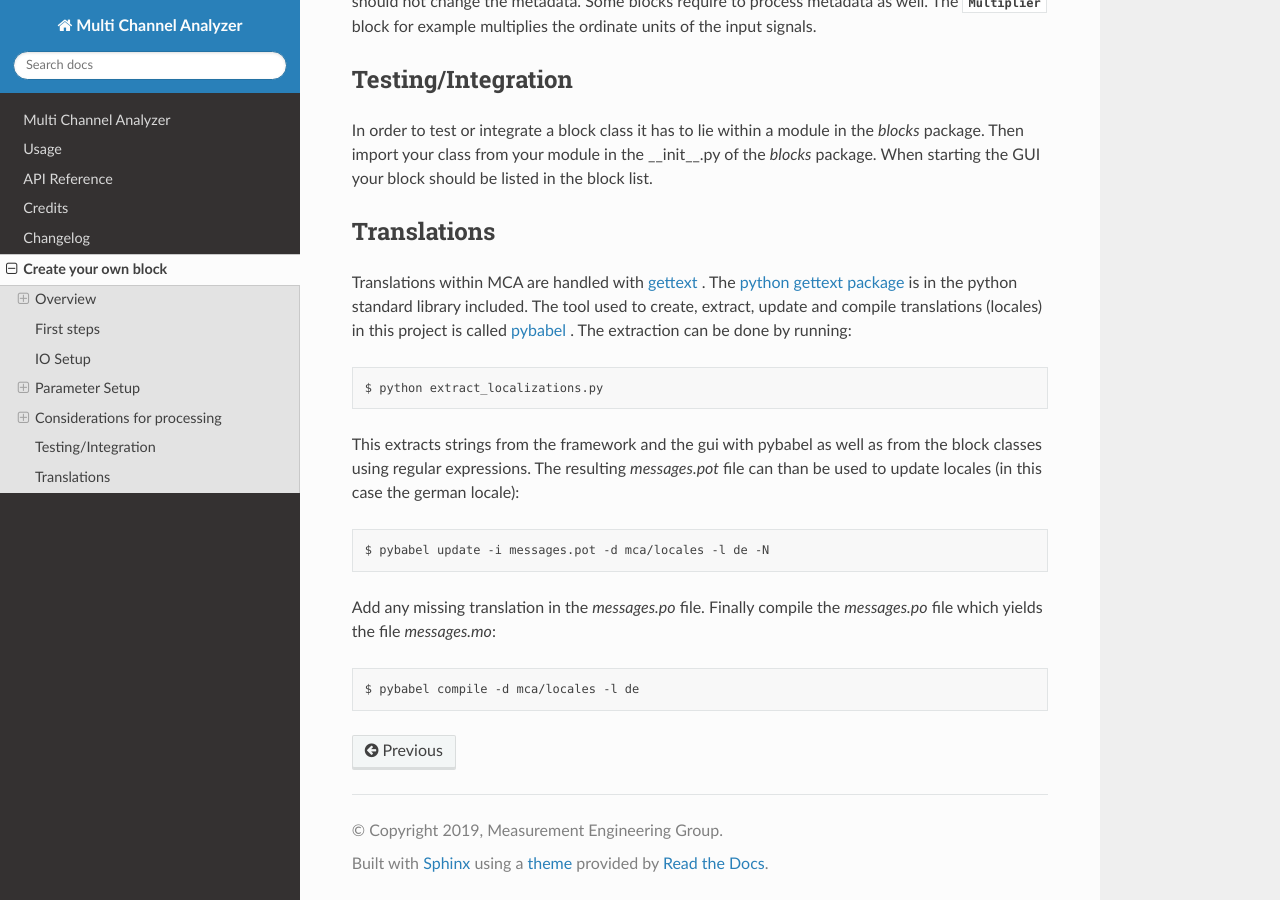
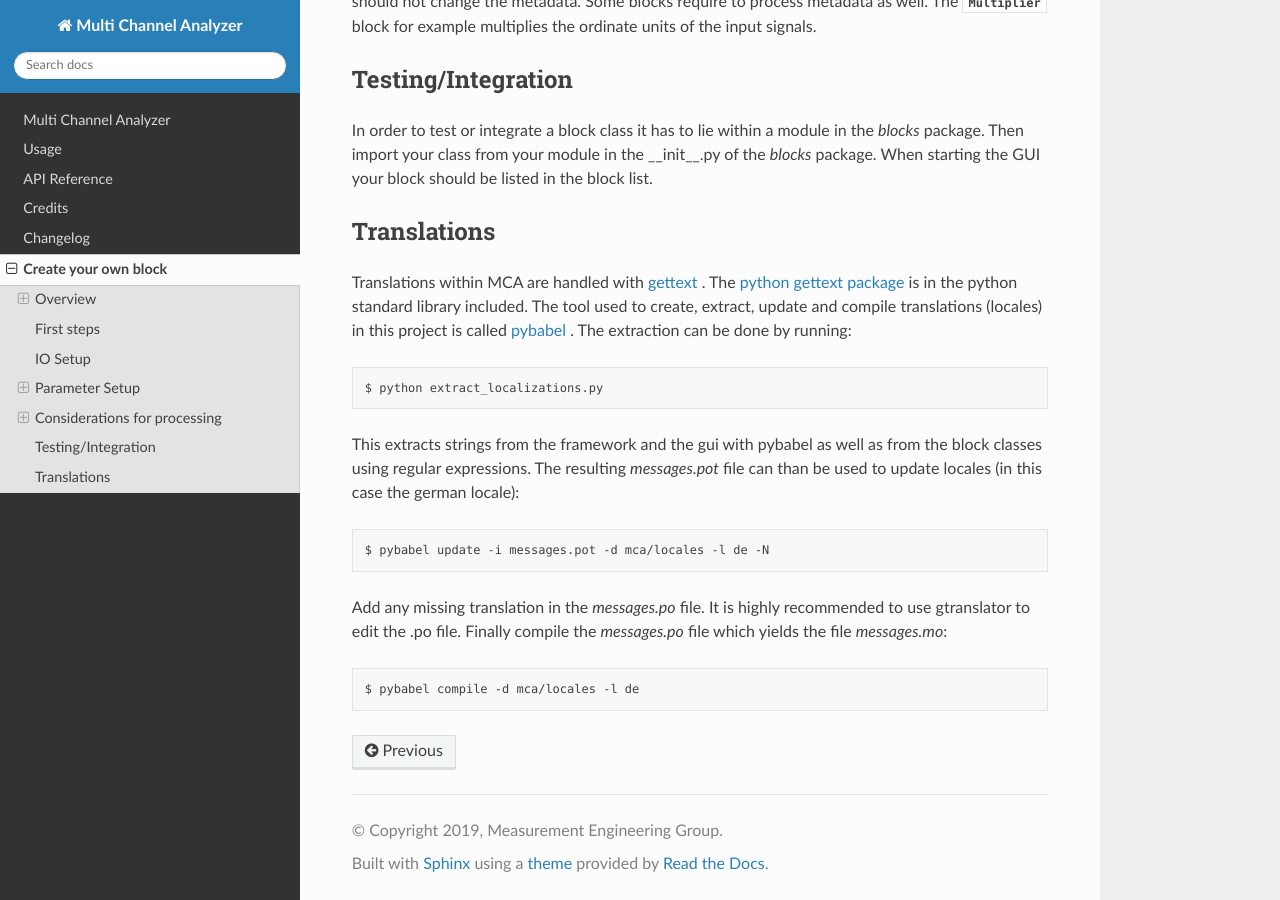
Before and after one commit to emtpb/mca, a Sphinx documentation site: the page built from docs/block_guide.rst, in a window 1280 px wide and 900 px high, scrolled down 8039 px. Built offline with Sphinx 7.4.7 and the Read the Docs theme 2.0.0, drawn with Linux system fonts in a browser that asks for light colours; formulas are drawn with MathJax 3.

Commit message:
Update block guide
Recommend gtranslator

```diff
--- a/docs/block_guide.rst
+++ b/docs/block_guide.rst
@@ -443,7 +443,8 @@ The resulting *messages.pot* file can than be used to update locales
 
     $ pybabel update -i messages.pot -d mca/locales -l de -N
 
-Add any missing translation in the *messages.po* file. Finally compile the
+Add any missing translation in the *messages.po* file. It is highly recommended
+to use gtranslator to edit the .po file. Finally compile the
 *messages.po* file which yields the file *messages.mo*::
 
     $ pybabel compile -d mca/locales -l de
```
